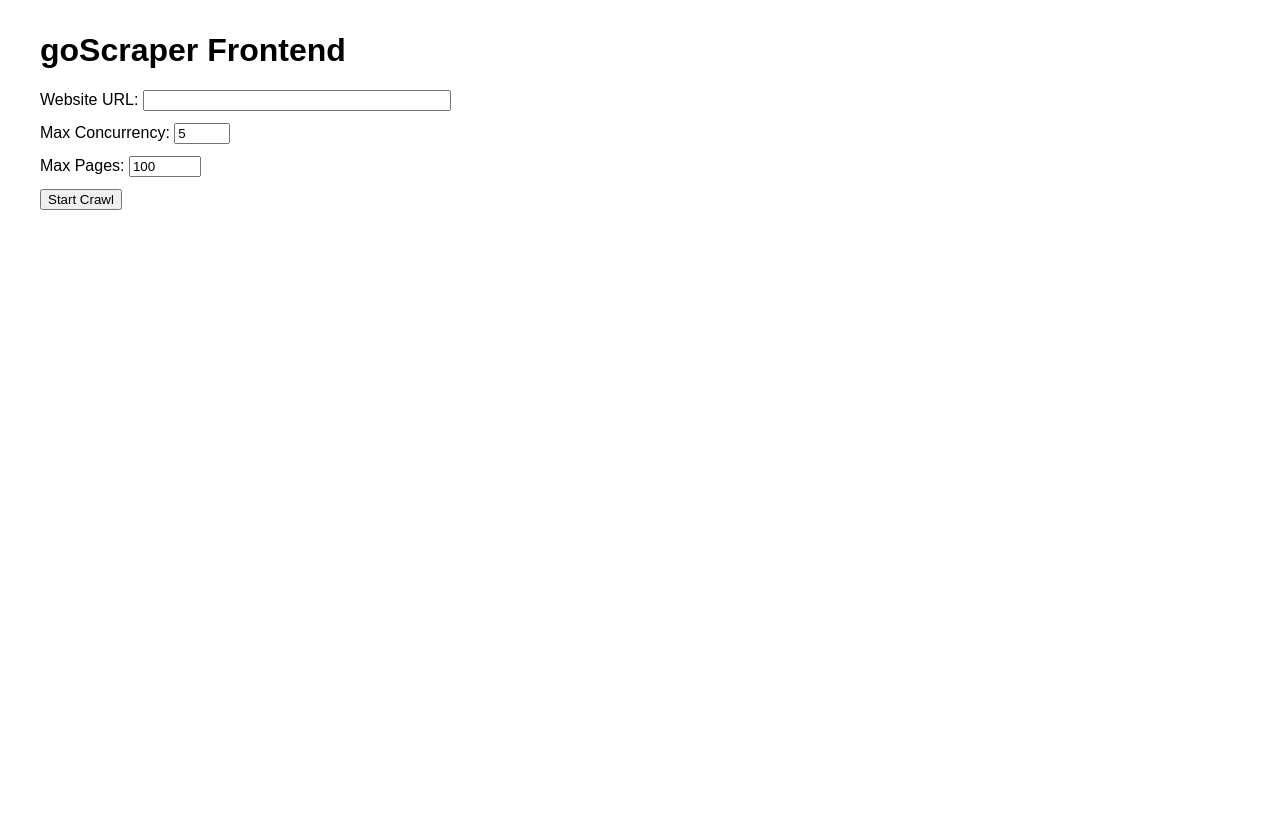
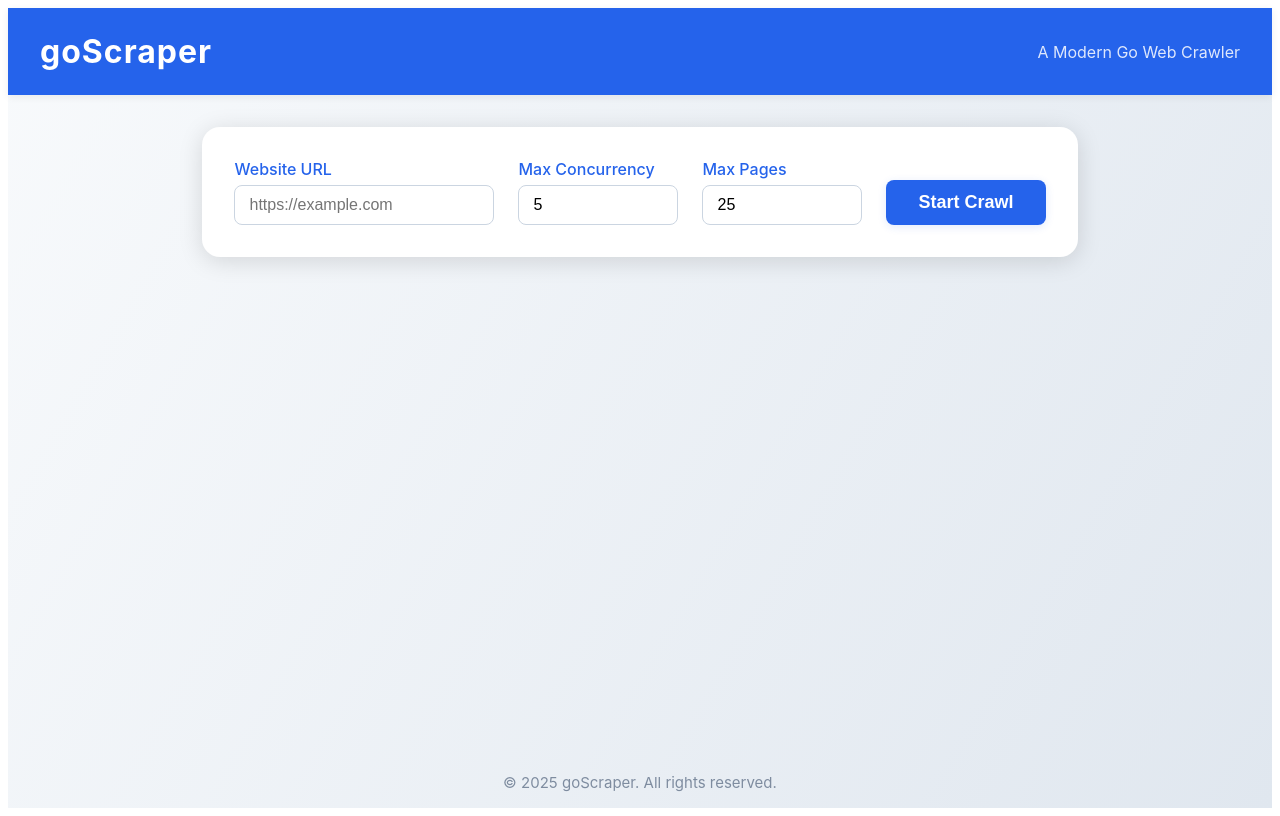
Before and after one commit to shotgun45/goScraper, a React (Vite) app in the folder frontend/: page / in a window 1280 px wide. Built offline with nearby package versions, Linux system fonts and the light colour scheme.

Commit message:
refactor front end to make it more mondern looking

```diff
--- a/frontend/src/App.tsx
+++ b/frontend/src/App.tsx
@@ -11,7 +11,7 @@ interface ReportRow {
 const App: React.FC = () => {
   const [url, setUrl] = useState('');
   const [maxConcurrency, setMaxConcurrency] = useState(5);
-  const [maxPages, setMaxPages] = useState(100);
+  const [maxPages, setMaxPages] = useState(25);
   const [loading, setLoading] = useState(false);
   const [report, setReport] = useState<ReportRow[]>([]);
   const [error, setError] = useState('');
@@ -37,47 +37,62 @@ const App: React.FC = () => {
   };
 
   return (
-  <div style={{ maxWidth: 1200, margin: '2rem 0 2rem 2rem', fontFamily: 'sans-serif' }}>
-      <h1>goScraper Frontend</h1>
-      <form onSubmit={handleSubmit} style={{ marginBottom: 24 }}>
-        <div style={{ marginBottom: 12 }}>
-          <label>Website URL: <input type="url" value={url} onChange={(e: React.ChangeEvent<HTMLInputElement>) => setUrl(e.target.value)} required style={{ width: 300 }} /></label>
+  <div style={{ minHeight: '100vh', display: 'flex', flexDirection: 'column', background: 'linear-gradient(120deg, #f8fafc 0%, #e0e7ef 100%)', fontFamily: 'Inter, sans-serif' }}>
+      <header style={{ background: '#2563eb', color: 'white', padding: '1.5rem 0', marginBottom: 32, boxShadow: '0 2px 8px #0001' }}>
+        <div style={{ maxWidth: 1200, margin: '0 auto', padding: '0 2rem', display: 'flex', alignItems: 'center', justifyContent: 'space-between' }}>
+          <h1 style={{ fontWeight: 700, fontSize: 32, letterSpacing: 1, margin: 0 }}>goScraper</h1>
+          <span style={{ fontSize: 16, opacity: 0.85 }}>A Modern Go Web Crawler</span>
         </div>
-        <div style={{ marginBottom: 12 }}>
-          <label>Max Concurrency: <input type="number" min={1} max={20} value={maxConcurrency} onChange={(e: React.ChangeEvent<HTMLInputElement>) => setMaxConcurrency(Number(e.target.value))} /></label>
+      </header>
+  <main style={{ maxWidth: 1200, margin: '0 auto', padding: '0 2rem', flex: 1 }}>
+        <div style={{ background: 'white', borderRadius: 18, boxShadow: '0 4px 24px #0002', padding: 32, marginBottom: 32 }}>
+          <form onSubmit={handleSubmit} style={{ display: 'flex', flexWrap: 'wrap', gap: 24, alignItems: 'flex-end' }}>
+            <div style={{ flex: 1, minWidth: 260 }}>
+              <label style={{ fontWeight: 500, color: '#2563eb', marginBottom: 6, display: 'block' }}>Website URL</label>
+              <input type="url" value={url} onChange={(e: React.ChangeEvent<HTMLInputElement>) => setUrl(e.target.value)} required style={{ width: '100%', padding: '10px 14px', borderRadius: 8, border: '1px solid #cbd5e1', fontSize: 16, outline: 'none', boxSizing: 'border-box' }} placeholder="https://example.com" />
             </div>
-        <div style={{ marginBottom: 12 }}>
-          <label>Max Pages: <input type="number" min={1} max={1000} value={maxPages} onChange={(e: React.ChangeEvent<HTMLInputElement>) => setMaxPages(Number(e.target.value))} /></label>
+            <div style={{ minWidth: 160 }}>
+              <label style={{ fontWeight: 500, color: '#2563eb', marginBottom: 6, display: 'block' }}>Max Concurrency</label>
+              <input type="number" min={1} max={20} value={maxConcurrency} onChange={(e: React.ChangeEvent<HTMLInputElement>) => setMaxConcurrency(Number(e.target.value))} style={{ width: '100%', padding: '10px 14px', borderRadius: 8, border: '1px solid #cbd5e1', fontSize: 16, outline: 'none', boxSizing: 'border-box' }} />
             </div>
-        <button type="submit" disabled={loading}>{loading ? 'Crawling...' : 'Start Crawl'}</button>
+            <div style={{ minWidth: 160 }}>
+              <label style={{ fontWeight: 500, color: '#2563eb', marginBottom: 6, display: 'block' }}>Max Pages</label>
+              <input type="number" min={1} max={1000} value={maxPages} onChange={(e: React.ChangeEvent<HTMLInputElement>) => setMaxPages(Number(e.target.value))} style={{ width: '100%', padding: '10px 14px', borderRadius: 8, border: '1px solid #cbd5e1', fontSize: 16, outline: 'none', boxSizing: 'border-box' }} />
+            </div>
+            <button type="submit" disabled={loading} style={{ background: '#2563eb', color: 'white', border: 'none', borderRadius: 8, padding: '12px 32px', fontWeight: 600, fontSize: 18, boxShadow: '0 2px 8px #2563eb22', cursor: loading ? 'not-allowed' : 'pointer', transition: 'background 0.2s' }}>{loading ? 'Crawling...' : 'Start Crawl'}</button>
           </form>
-      {error && <div style={{ color: 'red', marginBottom: 16 }}>{error}</div>}
+          {error && <div style={{ color: '#dc2626', background: '#fef2f2', border: '1px solid #fecaca', borderRadius: 8, padding: 12, marginTop: 18, fontWeight: 500 }}>{error}</div>}
+        </div>
         {report.length > 0 && (
-        <div style={{ overflowX: 'auto', marginBottom: 24 }}>
-          <table border={1} cellPadding={6} style={{ borderCollapse: 'collapse', minWidth: 900, width: '100%' }}>
-            <thead style={{ background: '#f5f5f5' }}>
-              <tr>
-                <th style={{ minWidth: 180 }}>Page URL</th>
-                <th style={{ minWidth: 120 }}>H1</th>
-                <th style={{ minWidth: 180 }}>First Paragraph</th>
-                <th style={{ minWidth: 180 }}>Outgoing Links</th>
-                <th style={{ minWidth: 320 }}>Image URLs</th>
+          <div style={{ background: 'white', borderRadius: 18, boxShadow: '0 4px 24px #0002', padding: 24, marginBottom: 32, overflowX: 'auto' }}>
+            <table style={{ borderCollapse: 'collapse', minWidth: 900, width: '100%', fontSize: 15 }}>
+              <thead>
+                <tr style={{ background: 'linear-gradient(90deg, #2563eb11 0%, #60a5fa11 100%)' }}>
+                  <th style={{ minWidth: 180, padding: '10px 8px', fontWeight: 700, color: '#2563eb', borderBottom: '2px solid #e0e7ef' }}>Page URL</th>
+                  <th style={{ minWidth: 120, padding: '10px 8px', fontWeight: 700, color: '#2563eb', borderBottom: '2px solid #e0e7ef' }}>H1</th>
+                  <th style={{ minWidth: 180, padding: '10px 8px', fontWeight: 700, color: '#2563eb', borderBottom: '2px solid #e0e7ef' }}>First Paragraph</th>
+                  <th style={{ minWidth: 180, padding: '10px 8px', fontWeight: 700, color: '#2563eb', borderBottom: '2px solid #e0e7ef' }}>Outgoing Links</th>
+                  <th style={{ minWidth: 320, padding: '10px 8px', fontWeight: 700, color: '#2563eb', borderBottom: '2px solid #e0e7ef' }}>Image URLs</th>
                 </tr>
               </thead>
               <tbody>
                 {report.map((row, i) => (
-                <tr key={i}>
-                  <td style={{ wordBreak: 'break-all' }}>{row.page_url}</td>
-                  <td style={{ wordBreak: 'break-all' }}>{row.h1}</td>
-                  <td style={{ wordBreak: 'break-all' }}>{row.first_paragraph}</td>
-                  <td style={{ wordBreak: 'break-all' }}>{row.outgoing_link_urls}</td>
-                  <td style={{ wordBreak: 'break-all', minWidth: 320 }}>{row.image_urls}</td>
+                  <tr key={i} style={{ borderBottom: '1px solid #e0e7ef', background: i % 2 === 0 ? '#f8fafc' : 'white' }}>
+                    <td style={{ wordBreak: 'break-all', padding: '8px 6px' }}>{row.page_url}</td>
+                    <td style={{ wordBreak: 'break-all', padding: '8px 6px' }}>{row.h1}</td>
+                    <td style={{ wordBreak: 'break-all', padding: '8px 6px' }}>{row.first_paragraph}</td>
+                    <td style={{ wordBreak: 'break-all', padding: '8px 6px' }}>{row.outgoing_link_urls}</td>
+                    <td style={{ wordBreak: 'break-all', minWidth: 320, padding: '8px 6px' }}>{row.image_urls}</td>
                   </tr>
                 ))}
               </tbody>
             </table>
           </div>
         )}
+      </main>
+      <footer style={{ textAlign: 'center', color: '#64748b', fontSize: 15, padding: '2rem 0 1rem 0', opacity: 0.8 }}>
+        &copy; {new Date().getFullYear()} goScraper. All rights reserved.
+      </footer>
     </div>
   );
 };
```
Also changed, not shown: 2 other files (tests, documents, lock files or other folders). Lines whose indentation alone changed are shown as unchanged.
